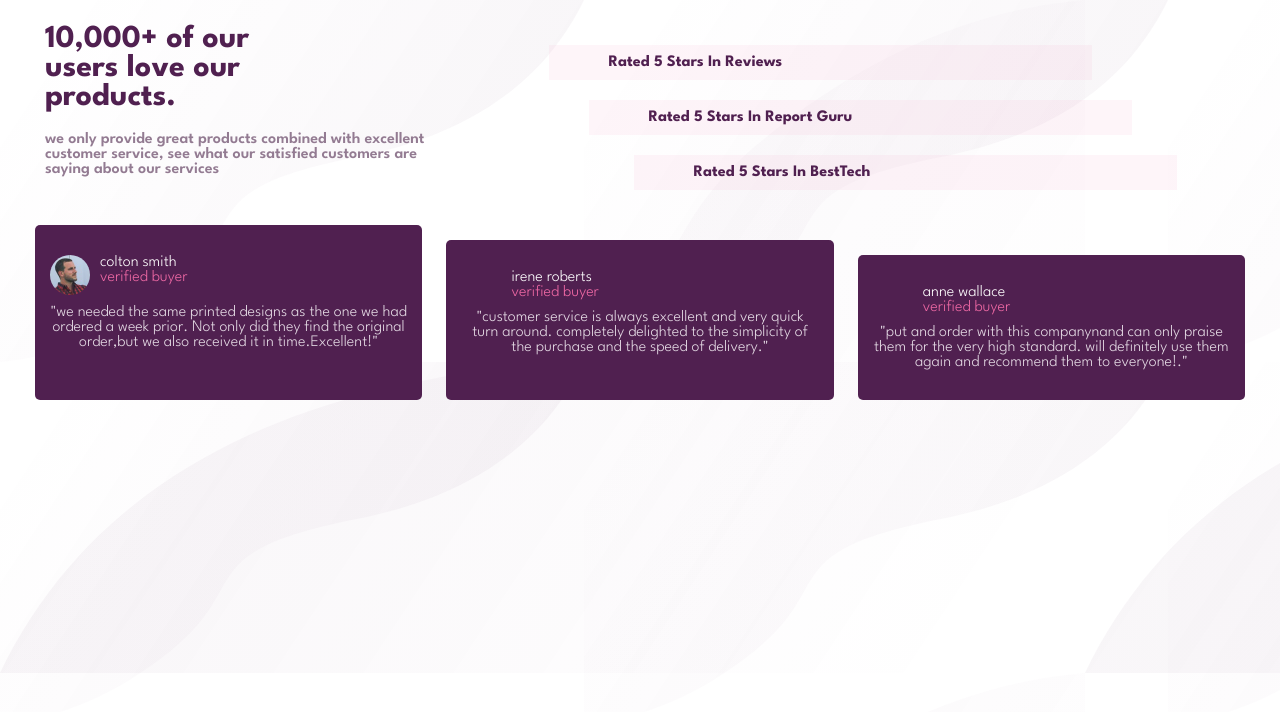
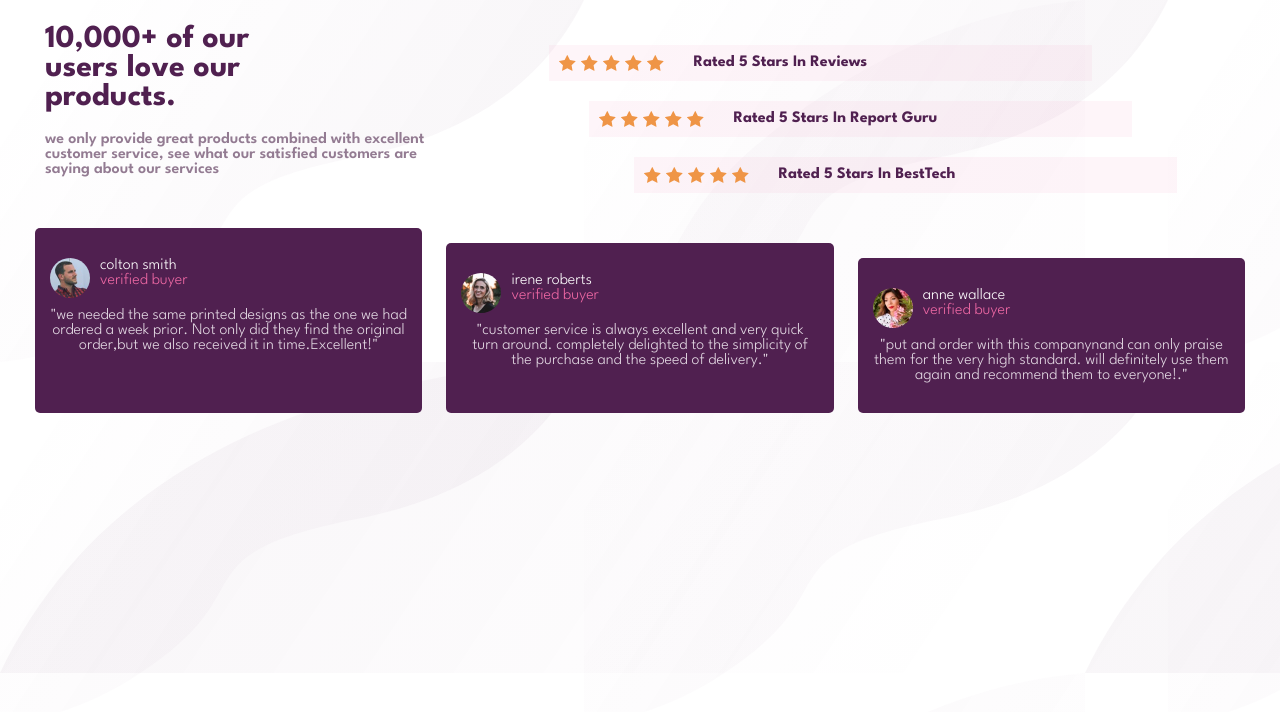
Before and after one commit to ElderAdewoye23/Social-proof-section, a plain HTML site: page index.html in a window 1280 px wide. Drawn offline with Linux system fonts and the light colour scheme; files whose address does not match are found by name.

Commit message:
Update index.html

```diff
--- a/index.html
+++ b/index.html
@@ -23,29 +23,29 @@
   <div class="star" style="text-transform: capitalize;">
 
   <div class="firststar">
-    <img src="/social-proof-section-master/images/icon-star.svg" alt="">
-    <img src="/social-proof-section-master/images/icon-star.svg" alt="">
-    <img src="/social-proof-section-master/images/icon-star.svg" alt="">
-    <img src="/social-proof-section-master/images/icon-star.svg" alt="">
-    <img src="/social-proof-section-master/images/icon-star.svg" alt="">
+    <img src="./icon-star.svg" alt="">
+    <img src="./icon-star.svg" alt="">
+    <img src="./icon-star.svg" alt="">
+    <img src="./icon-star.svg" alt="">
+    <img src="./icon-star.svg" alt="">
     <p class="firststar_p">rated 5 stars in reviews</p>
   </div>
 
   <div class="secondstar">
-    <img src="/social-proof-section-master/images/icon-star.svg" alt="">
-    <img src="/social-proof-section-master/images/icon-star.svg" alt="">
-    <img src="/social-proof-section-master/images/icon-star.svg" alt="">
-    <img src="/social-proof-section-master/images/icon-star.svg" alt="">
-    <img src="/social-proof-section-master/images/icon-star.svg" alt="">
+    <img src="./icon-star.svg" alt="">
+    <img src="./icon-star.svg" alt="">
+    <img src="./icon-star.svg" alt="">
+    <img src="./icon-star.svg" alt="">
+    <img src="./icon-star.svg" alt="">
     <p class="secondstar_p">rated 5 stars in report guru</p>
   </div>
 
   <div class="thirdstar">
-    <img src="/social-proof-section-master/images/icon-star.svg" alt="">
-    <img src="/social-proof-section-master/images/icon-star.svg" alt="">
-    <img src="/social-proof-section-master/images/icon-star.svg" alt="">
-    <img src="/social-proof-section-master/images/icon-star.svg" alt="">
-    <img src="/social-proof-section-master/images/icon-star.svg" alt="">
+    <img src="./icon-star.svg" alt="">
+    <img src="./icon-star.svg" alt="">
+    <img src="./icon-star.svg" alt="">
+    <img src="./icon-star.svg" alt="">
+    <img src="./icon-star.svg" alt="">
     <p class="thirdstar_p">rated 5 stars in bestTech</p>
   </div>
 </div>
@@ -65,7 +65,7 @@
 
     <div class="secdiv2">
         <div class="img_p">
-        <img  class="buyers" src="/social-proof-section-master/images/image-irene.jpg" alt="">
+        <img  class="buyers" src="./image-irene.jpg" alt="">
         <p class="secdiv2_p1">irene roberts <br>
             <span >verified buyer</span>
             </p>
@@ -76,7 +76,7 @@
     </div>
     <div class="secdiv3">
         <div class="img_p">
-        <img  class="buyers" src="/social-proof-section-master/images/image-anne.jpg" alt="">
+        <img  class="buyers" src="./image-anne.jpg" alt="">
         <p class="secdiv3_p1">anne wallace <br>
            <span> verified buyer</span>
             </p>
```
